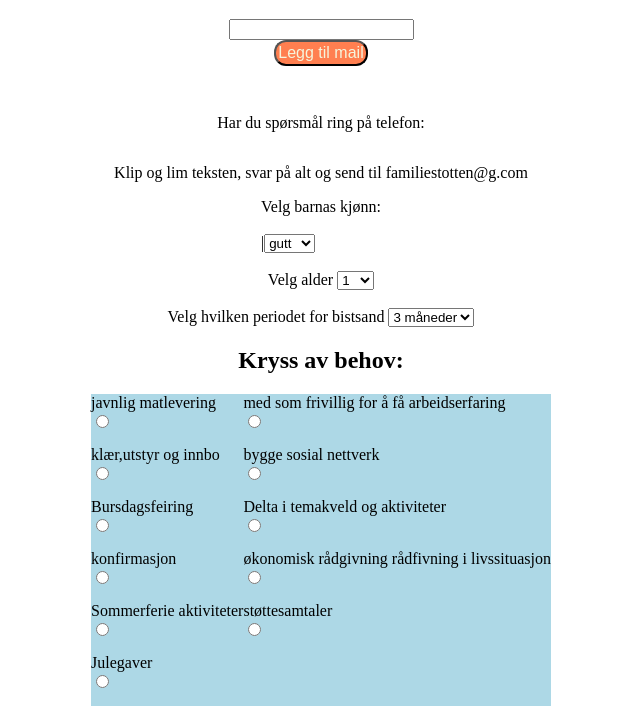
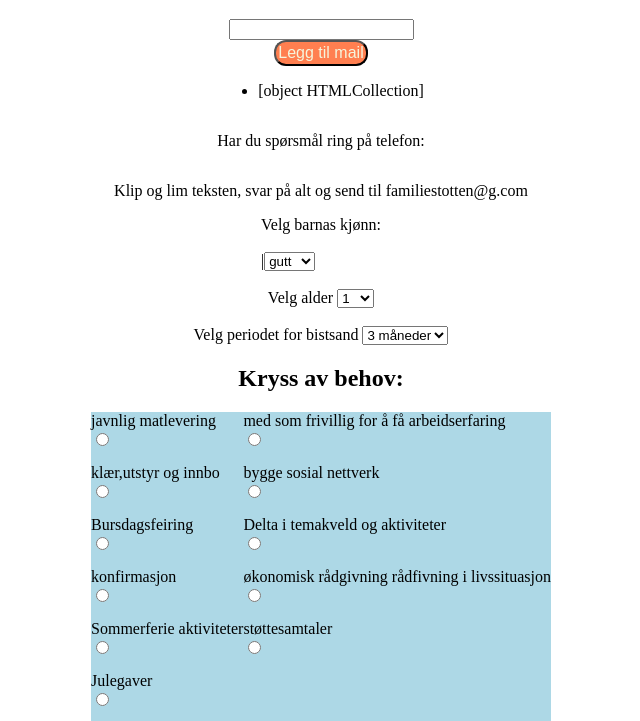
Before and after one commit to Murka1456/s-knadskjema1, a website: page index.html in a window 1280 px wide. Shown: the part 61-782 px from the top of the page, without its empty margins (319-959 px from the left). Drawn offline with Linux system fonts and the light colour scheme.

Commit message:
periodet

```diff
--- a/index.html
+++ b/index.html
@@ -57,7 +57,7 @@
 </select>
 </div>
 <div><br>
-  <label for="periodet">Velg hvilken periodet for bistsand</label>
+  <label for="periodet">Velg  periodet for bistsand</label>
   <select name="periodet" id="periodet" size 2 >
   <option value="3 måneder">3 måneder</option>
   <option value="6 måneder">6 måneder</option>
--- a/script.js
+++ b/script.js
@@ -1,8 +1,4 @@
-const addTodo = document.querySelector("#addTodo");
-addTodo.addEventListener("click",function(event) {
-  Event.preventDefault();
-  console.log("Knappen er trykket !");
-})
+
 const todoItem = document.createElement("li");
 todoItem.textContent = userInput;
 todoList.appendChild(todoItem);
@@ -13,5 +9,15 @@ console.log(gender)
 //   console.log("kjønn valgt")
 // })
 
-const userInput = document.querySelector("#userInput").ariaValueMax;
-console.log(userInput)
+// const userInput = document.querySelector("#userInput").ariaValueMax;
+// console.log(userInput)
+
+function hentSvar() {
+  console.log("hello")
+}
+
+const addTodo = document.querySelector("#addTodo");
+addTodo.addEventListener("click",function(event) {
+  Event.preventDefault();
+  console.log("Knappen er trykket !");
+})
```
